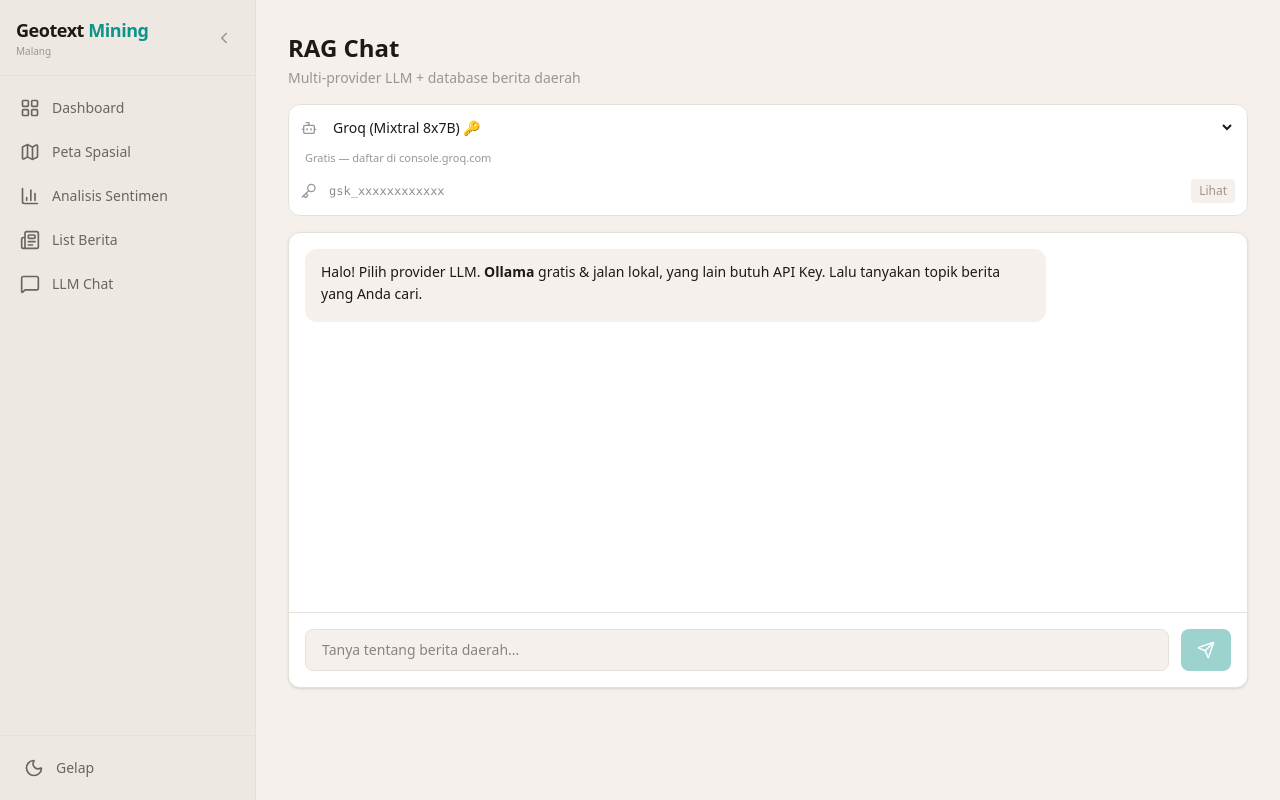
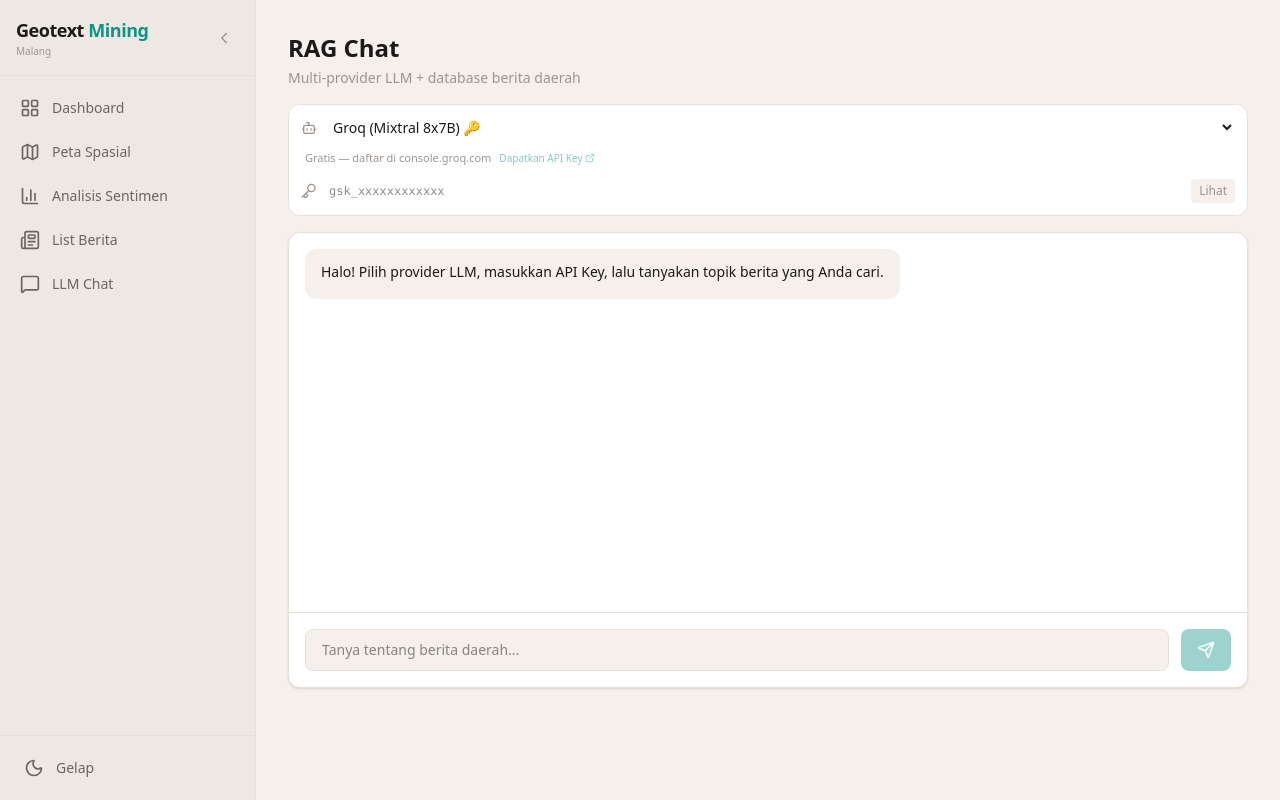
Before and after one commit to kautsar101/geotext-mining-malang, a Next.js app: page /llm in a window 1280 px wide. Built offline with nearby package versions, Linux system fonts and the light colour scheme.

Commit message:
llm: remove ollama, add API key links for each provider

```diff
--- a/src/app/llm/page.tsx
+++ b/src/app/llm/page.tsx
@@ -1,23 +1,30 @@
 "use client";
 
 import { useState, useRef, useEffect } from "react";
-import { Send, Key, Bot, Sparkles } from "lucide-react";
+import { Send, Key, Bot, ExternalLink } from "lucide-react";
 import InlineContent from "@/components/InlineContent";
 
+const KEY_LINKS: Record<string, string> = {
+  groq: "https://console.groq.com/keys",
+  gemini: "https://aistudio.google.com/apikey",
+  deepseek: "https://platform.deepseek.com/api_keys",
+  openai: "https://platform.openai.com/api-keys",
+  claude: "https://console.anthropic.com/",
+};
+
 const PROVIDERS = [
-  { id: "groq", label: "Groq (Mixtral 8x7B)", keyPrefix: "gsk_", free: false, desc: "Gratis — daftar di console.groq.com" },
-  { id: "gemini", label: "Gemini 2.0 Flash", keyPrefix: "AIza", free: false, desc: "Butuh API Key" },
-  { id: "deepseek", label: "DeepSeek V4 Flash", keyPrefix: "sk-", free: false, desc: "Butuh API Key" },
-  { id: "openai", label: "OpenAI GPT-4o Mini", keyPrefix: "sk-", free: false, desc: "Butuh API Key" },
-  { id: "claude", label: "Claude 3 Haiku", keyPrefix: "sk-ant-", free: false, desc: "Butuh API Key" },
-  { id: "ollama", label: "Ollama (Llama 3.2)", keyPrefix: null, free: true, desc: "Gratis – lokal" },
+  { id: "groq", label: "Groq (Mixtral 8x7B)", keyPrefix: "gsk_", desc: "Gratis — daftar di console.groq.com" },
+  { id: "gemini", label: "Gemini 2.0 Flash", keyPrefix: "AIza", desc: "Butuh API Key" },
+  { id: "deepseek", label: "DeepSeek V4 Flash", keyPrefix: "sk-", desc: "Butuh API Key" },
+  { id: "openai", label: "OpenAI GPT-4o Mini", keyPrefix: "sk-", desc: "Butuh API Key" },
+  { id: "claude", label: "Claude 3 Haiku", keyPrefix: "sk-ant-", desc: "Butuh API Key" },
 ];
 
 const STORAGE_PREFIX = "llm_provider_";
 
 export default function LLMPage() {
   const [messages, setMessages] = useState<{ role: string; content: string; sources?: any[] }[]>([
-    { role: "assistant", content: "Halo! Pilih provider LLM. **Ollama** gratis & jalan lokal, yang lain butuh API Key. Lalu tanyakan topik berita yang Anda cari." },
+    { role: "assistant", content: "Halo! Pilih provider LLM, masukkan API Key, lalu tanyakan topik berita yang Anda cari." },
   ]);
   const [input, setInput] = useState("");
   const [provider, setProvider] = useState("groq");
@@ -43,11 +50,8 @@ export default function LLMPage() {
 
   const handleSend = async () => {
     if (!input.trim() || isLoading) return;
-
-    // Skip API key check for Ollama
-    const currentProvider = PROVIDERS.find(p => p.id === provider);
-    if (!currentProvider?.free && !apiKey.trim()) {
-      setMessages(prev => [...prev, { role: "assistant", content: `Silakan masukkan API Key untuk ${currentProvider?.label}.` }]);
+    if (!apiKey.trim()) {
+      setMessages(prev => [...prev, { role: "assistant", content: `Silakan masukkan API Key untuk ${PROVIDERS.find(p => p.id === provider)?.label}.` }]);
       return;
     }
 
@@ -78,7 +82,6 @@ export default function LLMPage() {
   };
 
   const currentProvider = PROVIDERS.find(p => p.id === provider);
-  const isFree = currentProvider?.free;
 
   return (
     <div className="flex flex-col h-[calc(100vh-9rem)]">
@@ -96,23 +99,21 @@ export default function LLMPage() {
             style={{ color: "var(--text-primary)" }}>
             {PROVIDERS.map(p => (
               <option key={p.id} value={p.id}>
-                {p.label} {p.free ? "🔓" : "🔑"}
+                {p.label} 🔑
               </option>
             ))}
           </select>
-          {isFree && (
-            <span className="text-[10px] font-semibold flex items-center gap-1 px-2 py-1 rounded-full"
-              style={{ backgroundColor: "#D1FAE5", color: "#065F46" }}>
-              <Sparkles size={10} />Gratis
-            </span>
-          )}
         </div>
         <div className="flex items-center gap-2 px-1">
           <span className="text-[11px]" style={{ color: "var(--text-muted)" }}>
             {currentProvider?.desc}
           </span>
+          <a href={KEY_LINKS[provider]} target="_blank" rel="noopener noreferrer"
+            className="text-[10px] opacity-50 hover:opacity-100 transition-opacity flex items-center gap-0.5"
+            style={{ color: "var(--accent)" }}>
+            Dapatkan API Key <ExternalLink size={10} />
+          </a>
         </div>
-        {!isFree && (
         <div className="flex items-center gap-3">
           <Key size={16} style={{ color: "var(--text-muted)" }} />
           <input
@@ -128,7 +129,6 @@ export default function LLMPage() {
             {showKey ? "Sembunyi" : "Lihat"}
           </button>
         </div>
-        )}
       </div>
 
       <div className="flex-1 rounded-xl overflow-hidden flex flex-col shadow-sm border"
```
Lines whose indentation alone changed are shown as unchanged.
